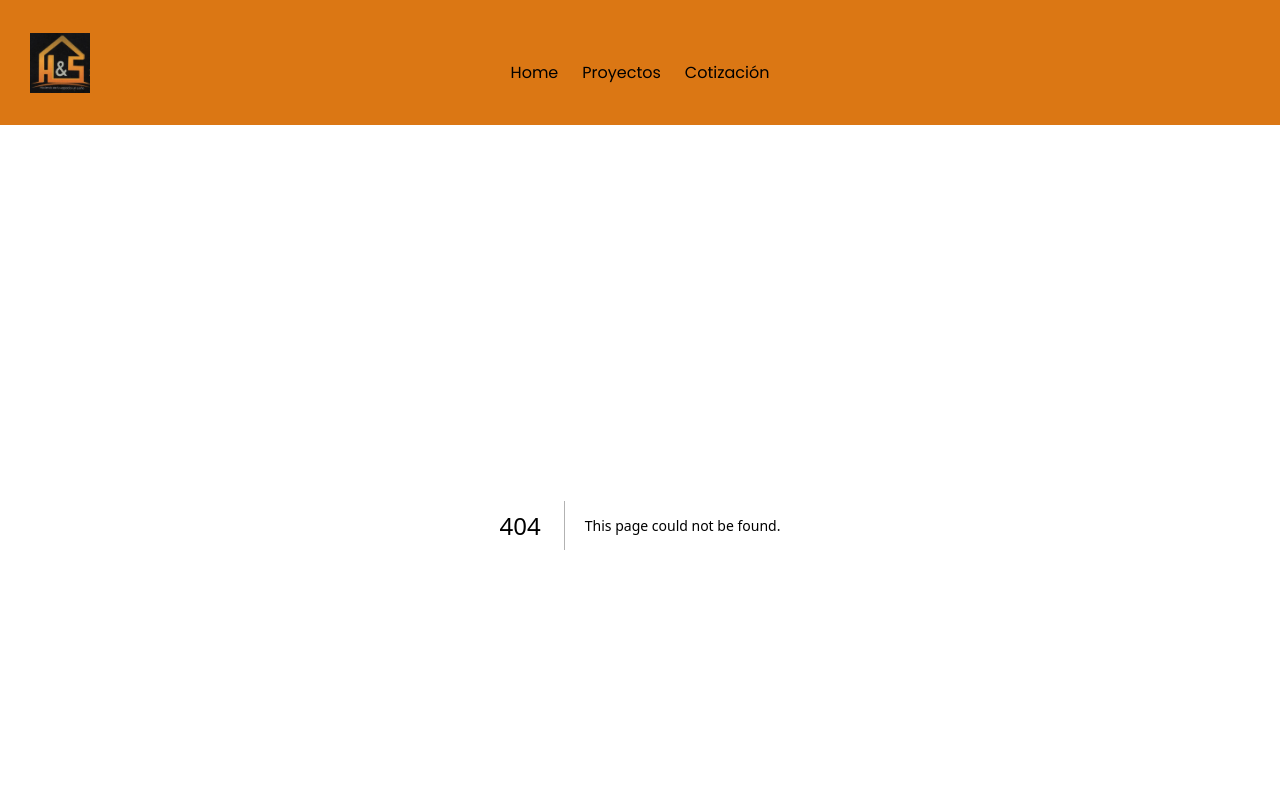
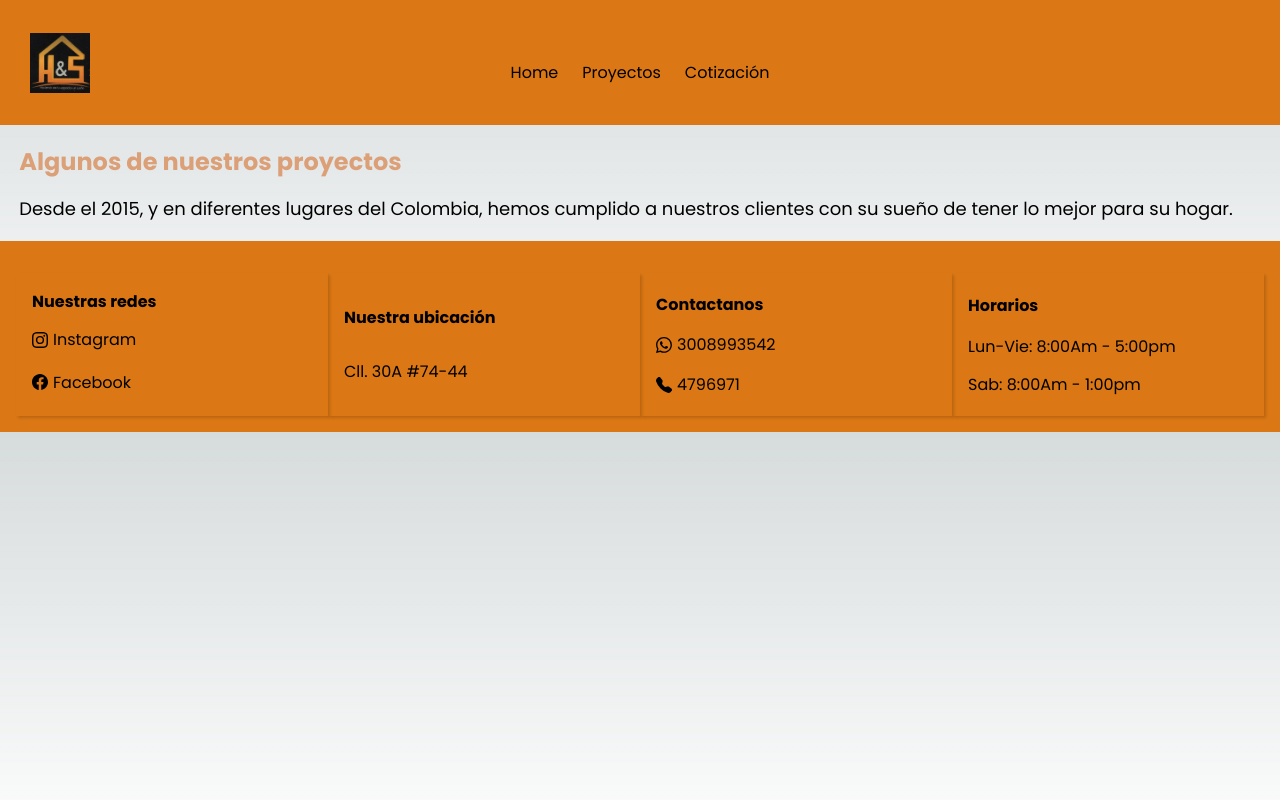
Before and after one commit to Salvarez0212/HyS-Project, a Next.js app: page /proyectos in a window 1280 px wide. Before the commit this address had no page. Shown: the top 800 px of the page. Built offline with nearby package versions, Linux system fonts and the light colour scheme; no server answers.

Commit message:
projects route created

```diff
--- a/app/OurProducts.jsx
+++ b/app/OurProducts.jsx
@@ -1,6 +1,6 @@
 "use client";
 
-import ourProducts from "./ourProducts/ourProducts";
+import ourProducts from "./OurProducts/ourProducts";
 import {
   Accordion,
   AccordionItem,
--- a/app/OurServices.jsx
+++ b/app/OurServices.jsx
@@ -1,4 +1,4 @@
-import ourServices from "./ourServices/ourServices";
+import ourServices from "./OurServices/ourServices";
 import servicesStyles from "../styles/home/ourServices.module.scss";
 
 export const OurServices = () => {
--- /dev/null
+++ b/app/proyectos/page.jsx
@@ -0,0 +1,34 @@
+"use client";
+import axios from "axios";
+import projectsStyles from "../../styles/proyectos/proyectos.module.scss";
+import { useEffect, useState } from "react";
+
+const proyectos = () => {
+  const [projects, setProjects] = useState([]);
+
+  useEffect(() => {
+    axios
+      .get("./products.json")
+      .then((response) => {
+        setProjects(response.data.projects);
+      })
+      .catch((error) => {
+        console.error("Error fetching projects:", error);
+      });
+  }, []);
+
+  console.log(projects);
+  return (
+    <main>
+      <article className={projectsStyles.text__container}>
+        <h2>Algunos de nuestros proyectos</h2>
+        <p>
+          Desde el 2015, y en diferentes lugares del Colombia, hemos cumplido a
+          nuestros clientes con su sueño de tener lo mejor para su hogar.
+        </p>
+      </article>
+    </main>
+  );
+};
+
+export default proyectos;
--- a/package.json
+++ b/package.json
@@ -9,6 +9,7 @@
     "lint": "next lint"
   },
   "dependencies": {
+    "axios": "^1.4.0",
     "eslint": "8.41.0",
     "eslint-config-next": "13.4.3",
     "next": "13.4.3",
--- /dev/null
+++ b/styles/proyectos/proyectos.module.scss
@@ -0,0 +1,15 @@
+@import "../variables.module.scss";
+
+.text__container {
+  text-align: left;
+  padding: 1.2rem;
+  h2 {
+    margin-bottom: 1rem;
+    color: $secondary-orange-color;
+    font-weight: 700;
+  }
+  p {
+    font-size: 18px;
+    font-weight: 200px;
+  }
+}
```
Also changed, not shown: app/proyectos/products.json (added, +9 -0 lines), .eslintrc.json, 1 other file (tests, documents, lock files or other folders).
